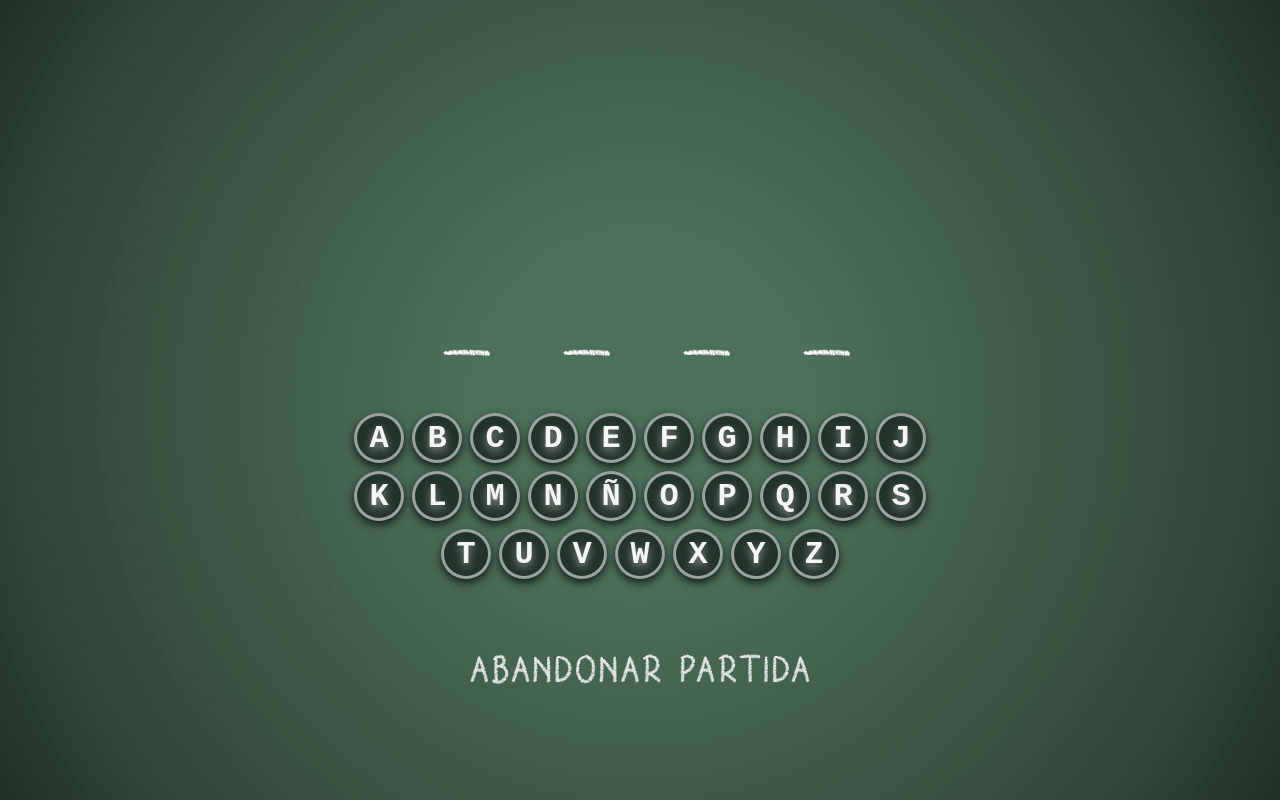
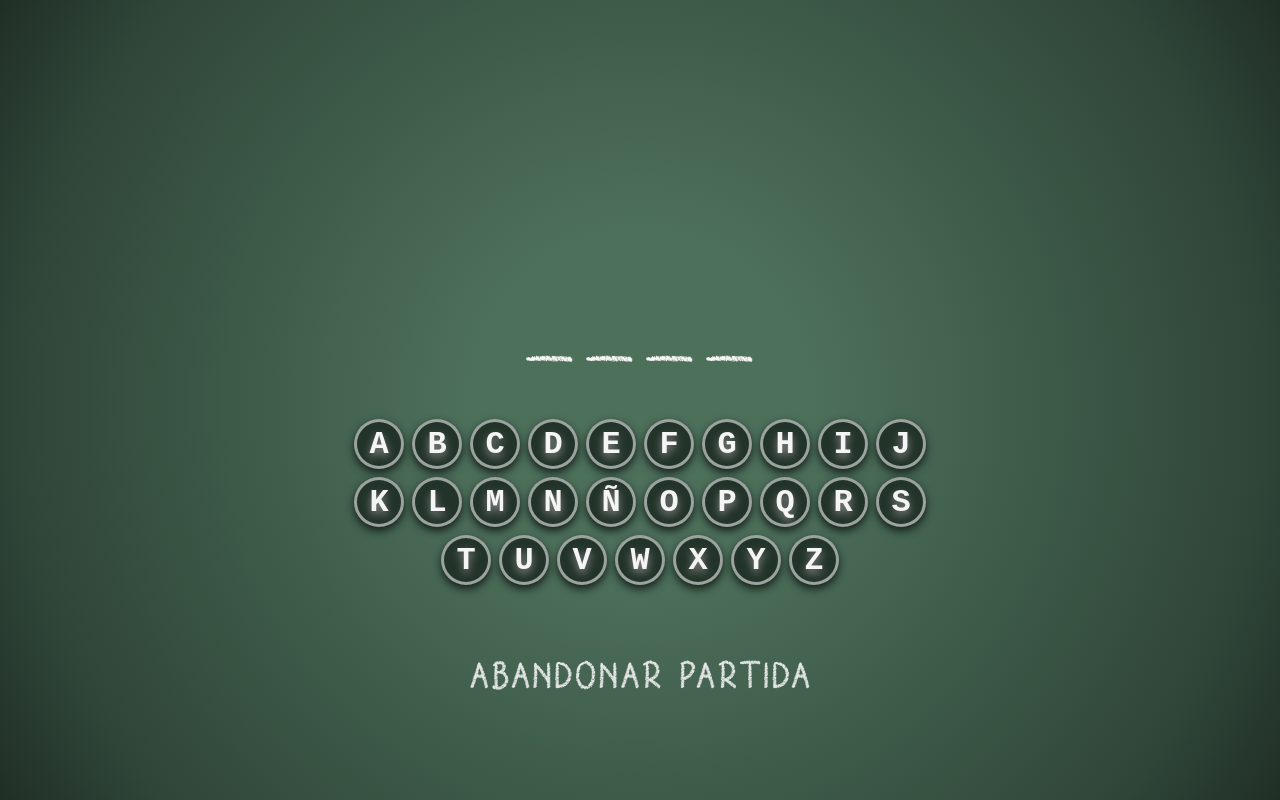
Before and after one commit to Ramndroid/HangmanGame, an Angular app: page / in a window 1280 px wide. Both pictures are taken after a click on the button "FACIL". Built offline with nearby package versions, Linux system fonts and the light colour scheme.

Commit message:
Mejorado el componente 'word'

```diff
--- a/src/app/components/word/word.component.css
+++ b/src/app/components/word/word.component.css
@@ -1,9 +1,22 @@
-button {
-    padding         : 20px;
-    margin          : 20px;
-    width           : 80px;
-    height          : auto;
+div {
+    display        : flex;
+    justify-content: center;
+    margin         : 30px 0px 50px 0px;
+    height         : 80px;
+}
+
+p {
+    width           : 60px;
     background-color: transparent;
     border          : none;
     border-radius   : 8px;
+    position        : relative;
+    text-align      : center;
 }
+
+p:after {
+    content : "_";
+    position: absolute;
+    bottom  : -10px;
+    right   : 5px;
+}
--- a/src/app/components/word/word.component.html
+++ b/src/app/components/word/word.component.html
@@ -1,11 +1,11 @@
 <ng-template [ngIf]="wordShowSecretWord" [ngIfElse]="templateCurrentGame">
     <div>
-        <button class="fs-3" disabled *ngFor="let letter of wordSecretWord">{{ letter.toUpperCase() }}</button>
+        <p class="fs-3" *ngFor="let letter of wordSecretWord">{{ letter.toUpperCase() }}</p>
     </div>
 </ng-template>
 
 <ng-template #templateCurrentGame>
     <div>
-        <button class="fs-3" disabled *ngFor="let letter of wordTextToShow">{{ letter.toUpperCase() }}</button>
+        <p class="fs-3" *ngFor="let letter of wordTextToShow">{{ letter.toUpperCase() }}</p>
     </div>
 </ng-template>
--- a/src/app/scene/scene.component.ts
+++ b/src/app/scene/scene.component.ts
@@ -25,7 +25,7 @@ export class SceneComponent implements OnInit {
 
   private sceneSuccessfulLetters: string[] = [];
 
-  private SEPARATOR: string = "_";
+  private SEPARATOR: string = " ";
 
   constructor() { }
 
```
